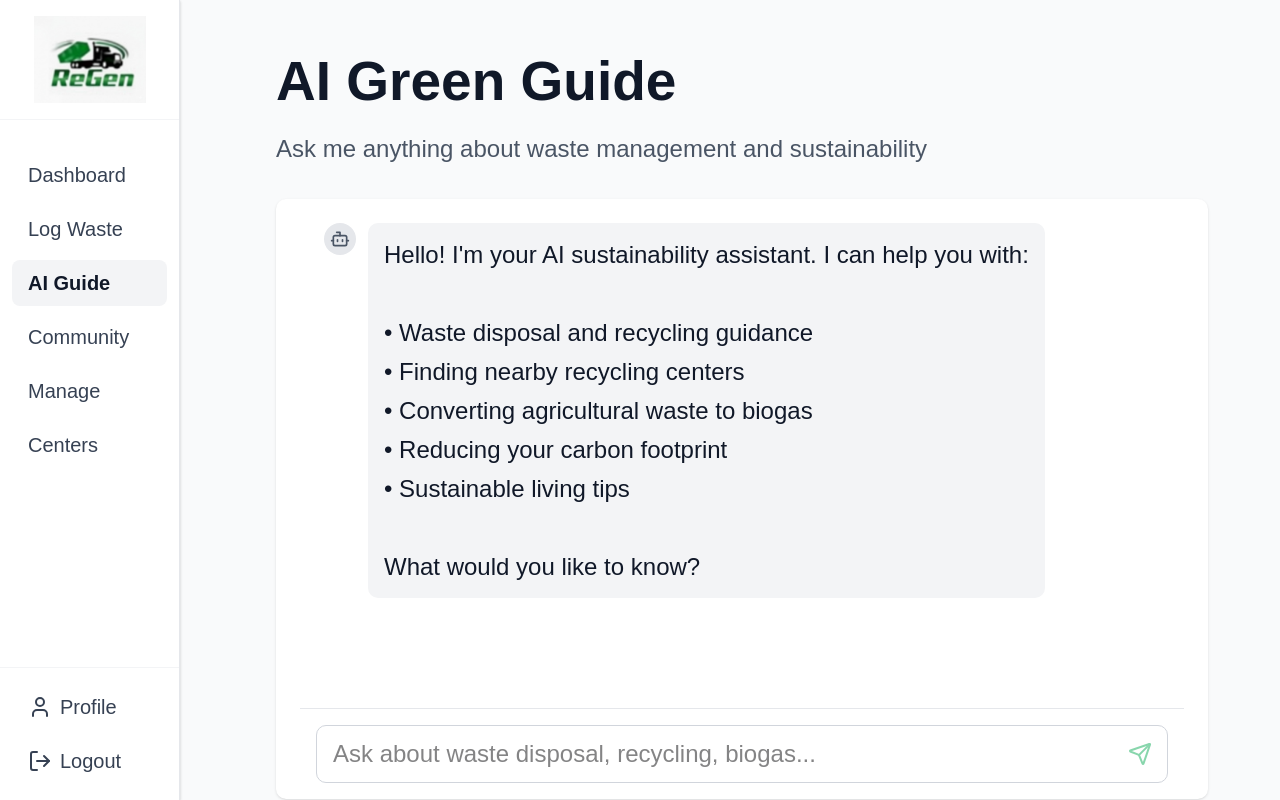
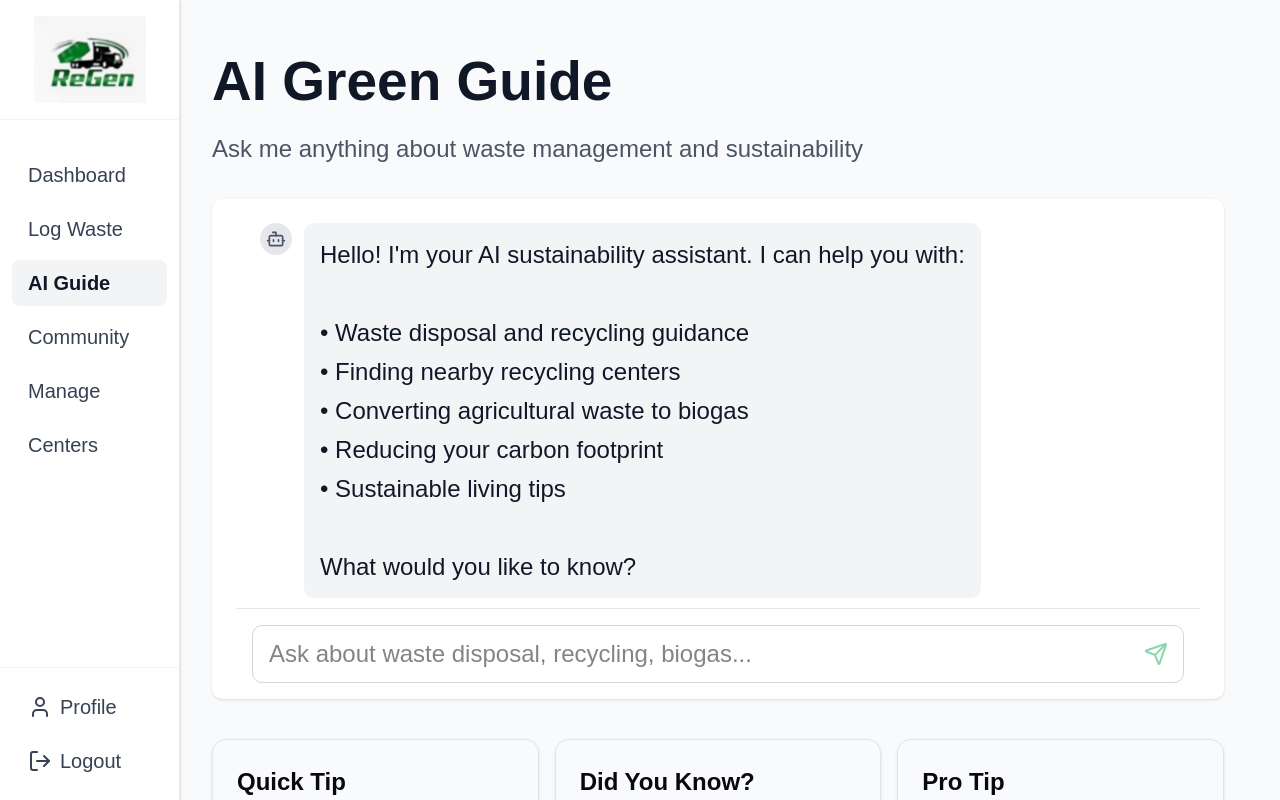
Before and after one commit to Jeremymarube/regen, a Next.js app in the folder client/: page /dashboard/guide in a window 1280 px wide. Shown: the top 800 px of the page. Built offline with nearby package versions, Linux system fonts and the light colour scheme; no server answers; a web font is replaced by a local one.

Commit message:
Refactor GuideContent component for improved readability and maintainability

```diff
--- a/client/src/app/dashboard/guide/page.jsx
+++ b/client/src/app/dashboard/guide/page.jsx
@@ -55,7 +55,7 @@ import { Card, CardHeader, CardTitle, CardContent } from "@/components/ui/card";
    return (
     <div className="flex">
       <Sidebar />
-       <div className="ml-14 flex-1 min-h-screen bg-gray-50  px-6">
+       <div className="ml-2 flex-1 min-h-screen bg-gray-50  px-2">
         <div className="max-w-7xl mx-auto">
 
           <div className="mb-8">
@@ -66,7 +66,7 @@ import { Card, CardHeader, CardTitle, CardContent } from "@/components/ui/card";
             </p>
           </div>
 
-                <div className="bg-white rounded-lg shadow-sm flex flex-col h-[600px] w-full px-6">
+                <div className="bg-white rounded-lg shadow-sm flex flex-col h-[500px] w-full max-w-5xl px-6">
   <div className="flex-1 overflow-y-auto p-6 space-y-4">
     {messages.map((message) => (
       <div
```
